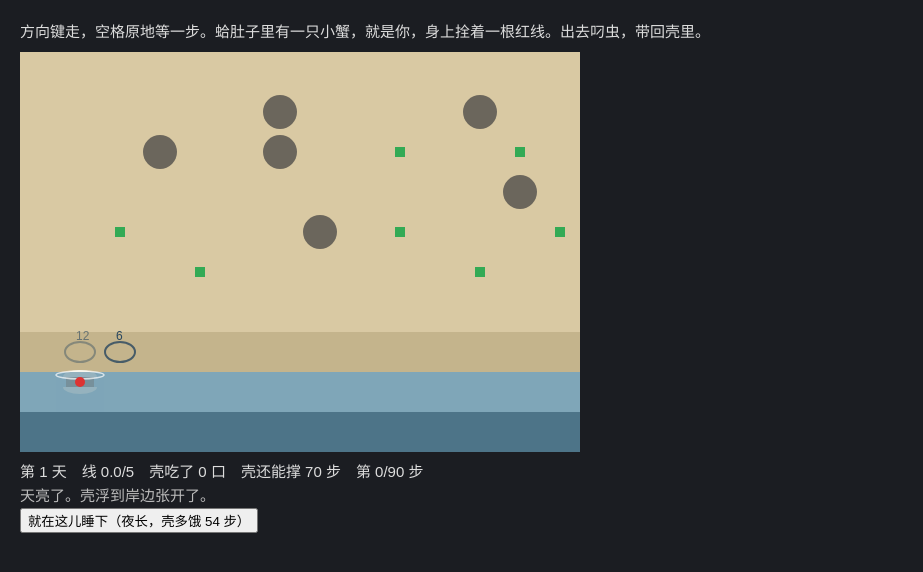
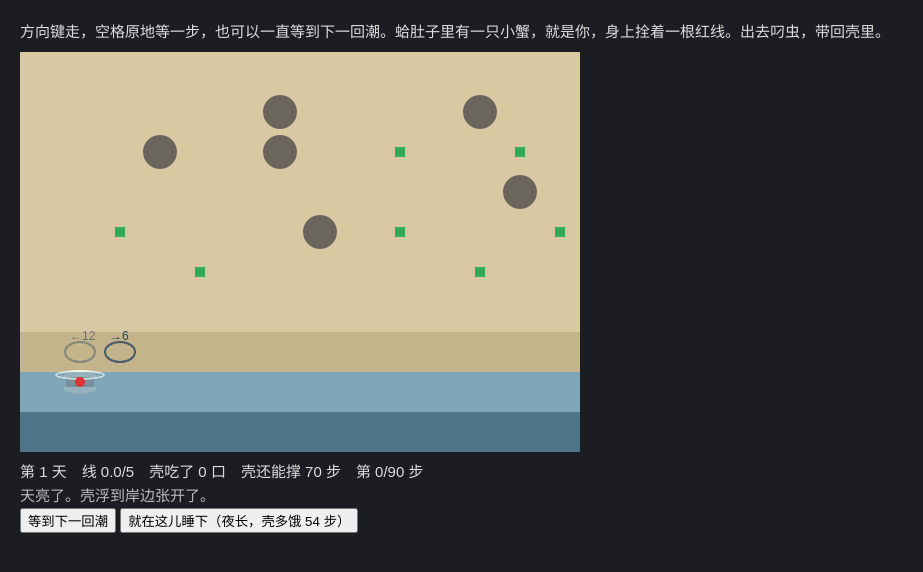
Before and after one commit to AboveTheBlueprints/ge, a plain HTML site: page index.html in a window 1280 px wide. Shown: the whole page, without its empty margins (0-923 px from the left). Drawn offline with Linux system fonts and the light colour scheme.

Commit message:
蛤 续版五：加'等到下一回潮'钮；预告圈数字前加箭头（→3/←3）。蛤生41、42 预告圈读懂 2/2（上轮 0/2），壳里漂一出门漂四 2/2。规则没改。

```diff
--- a/index.html
+++ b/index.html
@@ -5,11 +5,11 @@ body{background:#1b1d22;color:#ddd;font:15px/1.6 sans-serif;margin:20px}
 canvas{background:#d9c9a3;display:block;margin:8px 0}
 #log{white-space:pre-wrap;max-width:560px;color:#bbb}
 </style></head><body>
-<div>方向键走，空格原地等一步。蛤肚子里有一只小蟹，就是你，身上拴着一根红线。出去叼虫，带回壳里。</div>
+<div>方向键走，空格原地等一步，也可以一直等到下一回潮。蛤肚子里有一只小蟹，就是你，身上拴着一根红线。出去叼虫，带回壳里。</div>
 <canvas id="c" width="560" height="400"></canvas>
 <div id="st"></div>
 <div id="log"></div>
-<button id="sleep">就在这儿睡下</button> <button id="again">过下一天</button>
+<button id="wait">等到下一回潮</button> <button id="sleep">就在这儿睡下</button> <button id="again">过下一天</button>
 <script>
 const W=14,H=10,S=40,L=5,TIDE=4,DAY=90,MOUTH=12,GREY=22,SHUT=70;
 const SHORE=H-3;
@@ -125,7 +125,7 @@ for(let i=0;i<Math.min(t.from.length,t.to.length);i++){if(t.from[i]==t.to[i])con
      t.ttl--}}
   {let x=shell.x,n=0;for(let s=step+1;s<=step+40&&n<2;s++){let d=tideAt(s);if(d){x=slide(x,d,drift(hunger+(s-step)));n++;
     g.strokeStyle='rgba(40,70,95,'+(n==1?0.8:0.4)+')';g.lineWidth=2;g.beginPath();g.ellipse(x*S+20,shell.y*S+20,15,10,0,0,7);g.stroke();
-    g.fillStyle='rgba(40,70,95,'+(n==1?1:0.6)+')';g.font='12px sans-serif';g.fillText(String(s-step),x*S+16,shell.y*S+8)}}}
+    g.fillStyle='rgba(40,70,95,'+(n==1?1:0.6)+')';g.font='12px sans-serif';g.fillText((d>0?'→':'←')+(s-step),x*S+10,shell.y*S+8)}}}
   g.lineWidth=3;g.strokeStyle=len(path)>L-1.5?'#ff2a1a':'#c8302a';g.beginPath();
   path.forEach((p,i)=>i?g.lineTo(p.x*S+20,p.y*S+20):g.moveTo(p.x*S+20,p.y*S+20));g.stroke();
   {// 壳口：越饿张得越小，快合上了就是一条缝
@@ -142,11 +142,13 @@ for(let i=0;i<Math.min(t.from.length,t.to.length);i++){if(t.from[i]==t.to[i])con
   document.getElementById('st').textContent=`第 ${day+1} 天　线 ${len(path).toFixed(1)}/${L}　壳吃了 ${fed} 口　壳还能撑 ${Math.max(0,SHUT-hunger)} 步　第 ${step}/${DAY} 步`;
   document.getElementById('log').textContent=log.slice(-6).join('\n');
   document.getElementById('again').style.visibility=over?'visible':'hidden';
+  document.getElementById('wait').style.visibility=over?'hidden':'visible';
   document.getElementById('sleep').style.visibility=(!over&&path.length==1)?'visible':'hidden';
   document.getElementById('sleep').textContent=nightExtra()>0?'就在这儿睡下（夜长，壳多饿 '+nightExtra()+' 步）':'就在这儿睡下';
 }
 if(typeof document!='undefined'){
   addEventListener('keydown',e=>{if(e.key==' '){e.preventDefault();if(!over){log.push('你在原地等了一步。');tick()}return}const d={ArrowUp:[0,-1],ArrowDown:[0,1],ArrowLeft:[-1,0],ArrowRight:[1,0]}[e.key];if(d){e.preventDefault();move(...d)}});
+  document.getElementById('wait').onclick=()=>{if(over)return;let n=0;do{tick();n++}while(!over&&!tideAt(step)&&n<20);log.push('（你等了 '+n+' 步。）');draw()};
   document.getElementById('sleep').onclick=()=>{if(over||path.length!=1)return;over=true;let ex=nightExtra();prev={x:shell.x,food:food.map(f=>({...f})),hunger:Math.min(SHUT-5,hunger+ex)};log.push('你缩进壳里，壳合上睡了。今天它吃了 '+fed+' 口。'+(ex?'天还亮着，这一夜长，它要多饿 '+ex+' 步。':''));draw()};
   document.getElementById('again').onclick=()=>{if(!over)prev={x:shell.x,food:food.map(f=>({...f})),hunger};day++;start()}   // 窝版二：窝过夜不变浅;
   {let q=new URLSearchParams(location.search);if(q.get('seed'))seed=+q.get('seed')}
```
